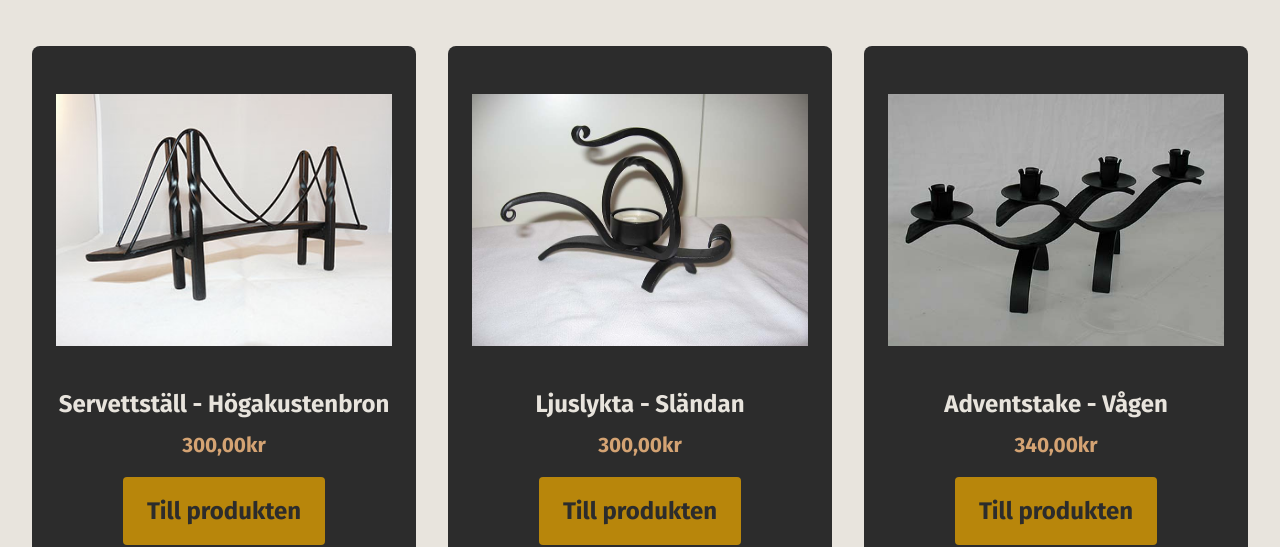
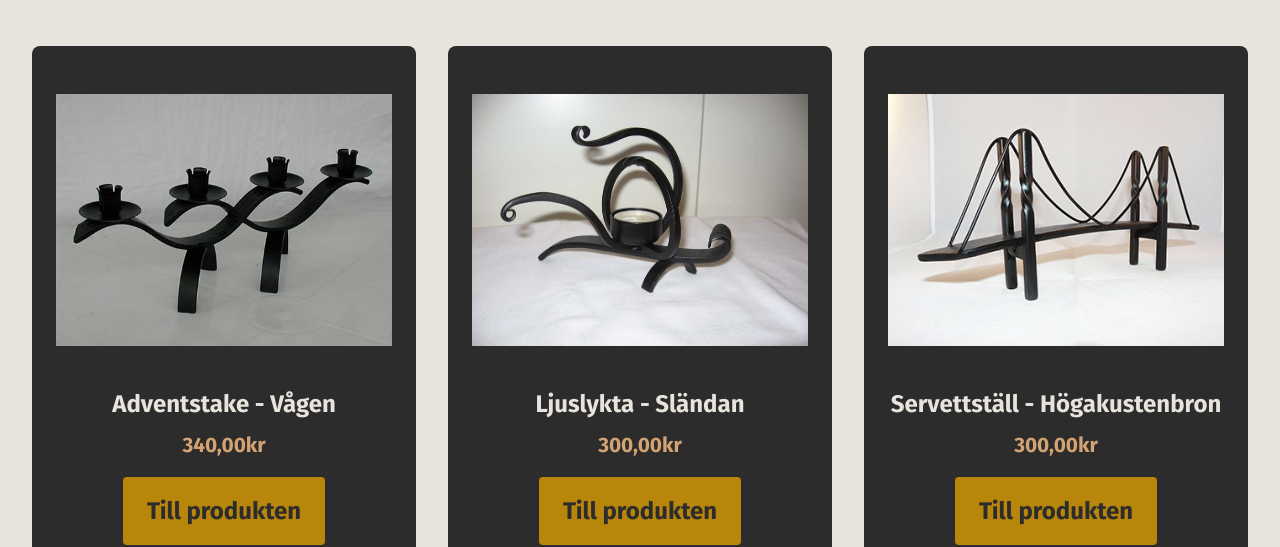
Before and after one commit to alvarsjogren/bjornsmide-react, a React (Vite) app: page / in a window 1280 px wide. Shown: the part 902-1449 px from the top of the page. Built offline with nearby package versions, Linux system fonts and the light colour scheme; a web font is replaced by a local one.

Commit message:
Extracted FeaturedProducts for future use

```diff
--- /dev/null
+++ b/src/components/FeaturedProducts.jsx
@@ -0,0 +1,53 @@
+import { Link } from 'react-router-dom'
+import broImg from '../bilder/bro.jpg'
+import slendaImg from '../bilder/slenda.jpg'
+import adventstakeImg from '../bilder/adventstake3.jpg'
+import '../styles/featured-products.css'
+
+const products = [
+  {
+    name: 'Servettställ - Högakustenbron',
+    price: '300,00kr',
+    image: broImg,
+    alt: 'Servettställ - Högakustenbron',
+    link: '/produkter/servettstall-hogakustenbron',
+  },
+  {
+    name: 'Ljuslykta - Sländan',
+    price: '300,00kr',
+    image: slendaImg,
+    alt: 'Ljuslykta - Slända',
+    link: '#',
+  },
+  {
+    name: 'Adventstake - Vågen',
+    price: '340,00kr',
+    image: adventstakeImg,
+    alt: 'Adventstake - Vågen',
+    link: '#',
+  },
+]
+
+function FeaturedProducts() {
+  const randomizedProducts = [...products].sort(() => Math.random() - 0.5)
+
+  return (
+    <section className="featured-products">
+      <h2>Utvalda Produkter</h2>
+      <div className="products-grid">
+        {randomizedProducts.map((product) => (
+          <div className="product-card" key={product.name}>
+            <img src={product.image} alt={product.alt} />
+            <h3>{product.name}</h3>
+            <p className="price">{product.price}</p>
+            <Link to={product.link} className="product-button">
+              Till produkten
+            </Link>
+          </div>
+        ))}
+      </div>
+    </section>
+  )
+}
+
+export default FeaturedProducts
--- a/src/pages/Home.jsx
+++ b/src/pages/Home.jsx
@@ -1,9 +1,6 @@
 import { Link } from 'react-router-dom'
-import broImg from '../bilder/bro.jpg'
-import slendaImg from '../bilder/slenda.jpg'
-import adventstakeImg from '../bilder/adventstake3.jpg'
+import FeaturedProducts from '../components/FeaturedProducts'
 import '../styles/hero.css'
-import '../styles/featured-products.css'
 import '../styles/info.css'
 
 function Home() {
@@ -21,31 +18,7 @@ function Home() {
 
       <div className="divider"></div>
 
-      <section className="featured-products">
-        <h2>Utvalda Produkter</h2>
-        <div className="products-grid">
-          <div className="product-card">
-            <img src={broImg} alt="Servettställ - Högakustenbron" />
-            <h3>Servettställ - Högakustenbron</h3>
-            <p className="price">300,00kr</p>
-            <Link to="/produkter/servettstall-hogakustenbron" className="product-button">
-              Till produkten
-            </Link>
-          </div>
-          <div className="product-card">
-            <img src={slendaImg} alt="Ljuslykta Slända" />
-            <h3>Ljuslykta - Sländan</h3>
-            <p className="price">300,00kr</p>
-            <Link to="#" className="product-button">Till produkten</Link>
-          </div>
-          <div className="product-card">
-            <img src={adventstakeImg} alt="Adventstake - Vågen" />
-            <h3>Adventstake - Vågen</h3>
-            <p className="price">340,00kr</p>
-            <Link to="#" className="product-button">Till produkten</Link>
-          </div>
-        </div>
-      </section>
+      <FeaturedProducts />
 
       <div className="divider"></div>
 
```
